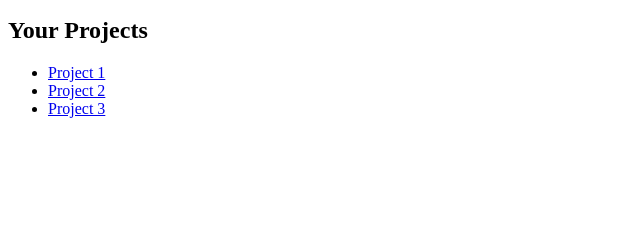
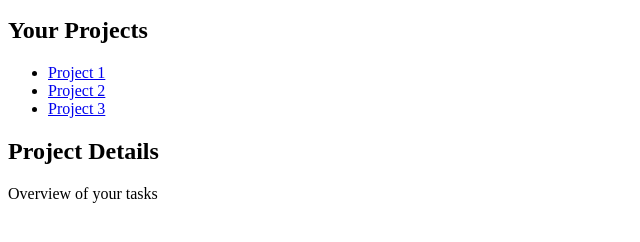
Before and after one commit to victormagela/task-list-theodinproject, a website built with webpack: page src/template.html in a window 1280 px wide. Shown: the part 50-292 px from the top of the page, without its empty margins (0-640 px from the left). Built offline with nearby package versions, Linux system fonts and the light colour scheme.

Commit message:
Add the main section

```diff
--- a/src/template.html
+++ b/src/template.html
@@ -21,5 +21,10 @@
         </nav>
     </aside>
 
+    <main>
+        <h2>Project Details</h2>
+        <p>Overview of your tasks</p>
+    </main>
+
 </body>
 </html>
```
